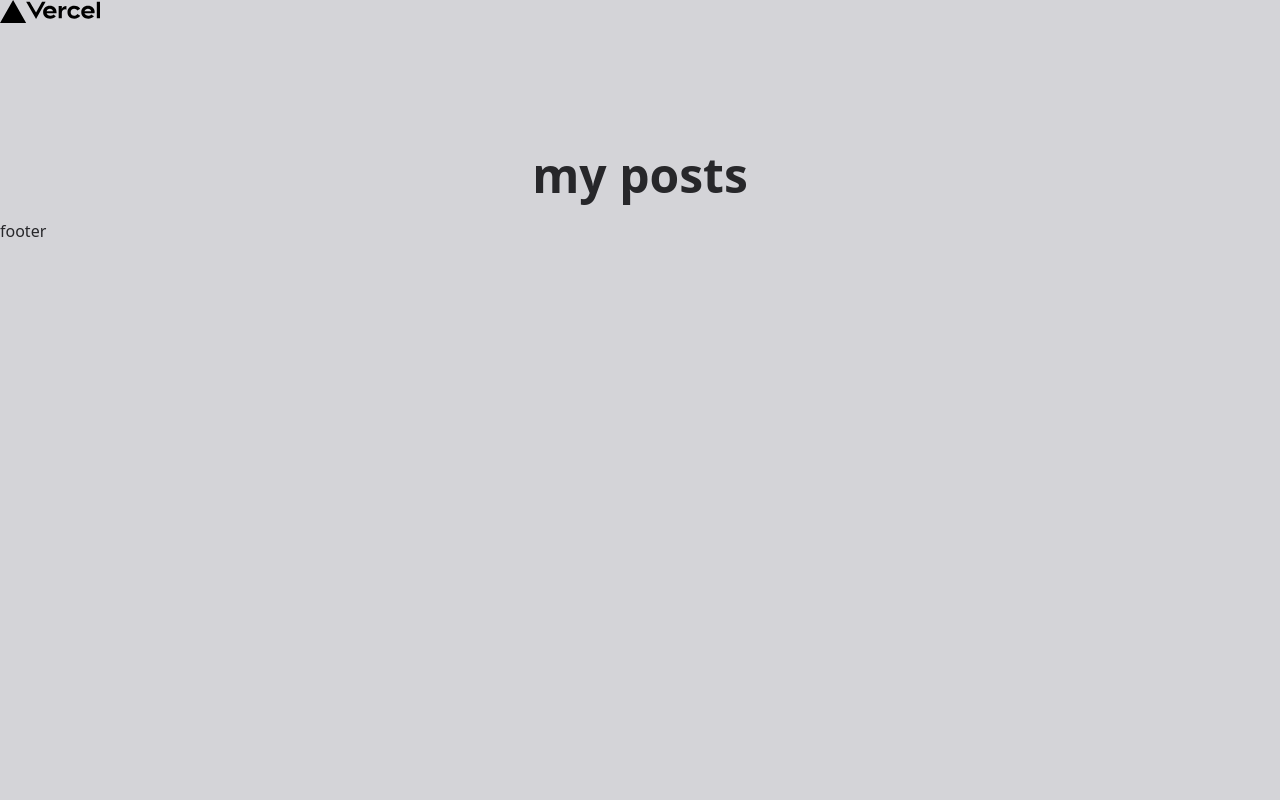
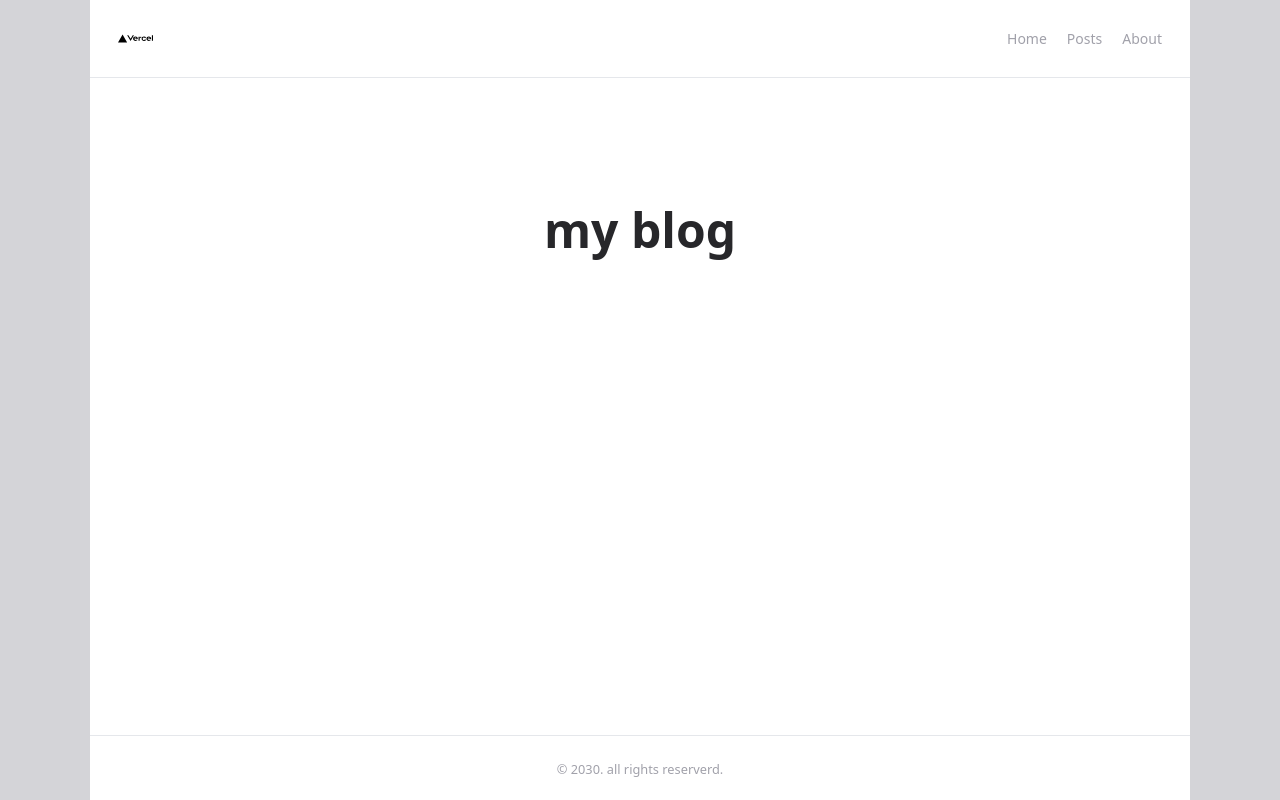
Before and after one commit to DiegoSalazarArp/nextjs-server-actions, a Next.js app: page / in a window 1280 px wide. Built offline with nearby package versions, Linux system fonts and the light colour scheme.

Commit message:
chore: Add Container component to layout and update header navigation links

```diff
--- a/app/layout.tsx
+++ b/app/layout.tsx
@@ -3,6 +3,7 @@ import { Inter } from "next/font/google";
 import "./globals.css";
 import Header from "@/components/Header";
 import Footer from "@/components/Footer";
+import Container from "@/components/Container";
 
 const inter = Inter({ subsets: ["latin"] });
 
@@ -18,10 +19,14 @@ export default function RootLayout({
 }>) {
   return (
     <html lang="en">
-      <body className={`${inter.className}} bg-zinc-300 text-zinc-800`}>
-        <Header />
-        {children}
-        <Footer />
+      <body
+        className={`${inter.className}} bg-zinc-300 text-zinc-800 `}
+      >
+        <Container>
+          <Header />
+          {children}
+          <Footer />
+        </Container>
       </body>
     </html>
   );
--- a/app/page.tsx
+++ b/app/page.tsx
@@ -1,7 +1,7 @@
 export default function Home() {
   return (
     <main className="text-center pt-32 px-5">
-      <h1 className="text-4xl md:text-5xl font-bold mb-5">my posts</h1>
+      <h1 className="text-4xl md:text-5xl font-bold mb-5">my blog</h1>
     </main>
   );
 }
--- /dev/null
+++ b/components/Container.tsx
@@ -0,0 +1,7 @@
+export default function Container({ children }: { children: React.ReactNode }) {
+  return (
+    <div className="max-w-[1100px] mx-auto bg-white min-h-screen flex  flex-col">
+      {children}
+    </div>
+  );
+}
--- a/components/Footer.tsx
+++ b/components/Footer.tsx
@@ -1,5 +1,7 @@
 export default function Footer() {
   return (
-    <div>footer</div>
-  )
+    <footer className="mt-auto text-center text-zinc-400 py-5 border-t">
+      <small>&copy; 2030. all rights reserverd.</small>
+    </footer>
+  );
 }
--- a/components/Header.tsx
+++ b/components/Header.tsx
@@ -1,9 +1,36 @@
 import Image from "next/image";
+import Link from "next/link";
+import { usePathname } from "next/navigation";
 
 export default function Header() {
+  const pathname = usePathname();
+  const navLinks = [
+    { label: "Home", href: "/" },
+    { label: "Posts", href: "/posts" },
+    { label: "About", href: "/about" },
+  ];
   return (
-    <header>
-      <Image src="/vercel.svg" alt="logo" width={100} height={100} />
+    <header className="flex justify-between items-center py-4 px-7 border-b">
+      <Link href="/">
+        <Image
+          className="w-[35px] h-[45px]"
+          src="/vercel.svg"
+          alt="logo"
+          width={35}
+          height={35}
+        />
+      </Link>
+      <nav>
+        <ul className="flex gap-x-5 text-[14px]">
+          {navLinks.map((link) => (
+            <li key={link.href}>
+              <Link className="text-zinc-400" href={link.href}>
+                {link.label}
+              </Link>
+            </li>
+          ))}
+        </ul>
+      </nav>
     </header>
   );
 }
```
